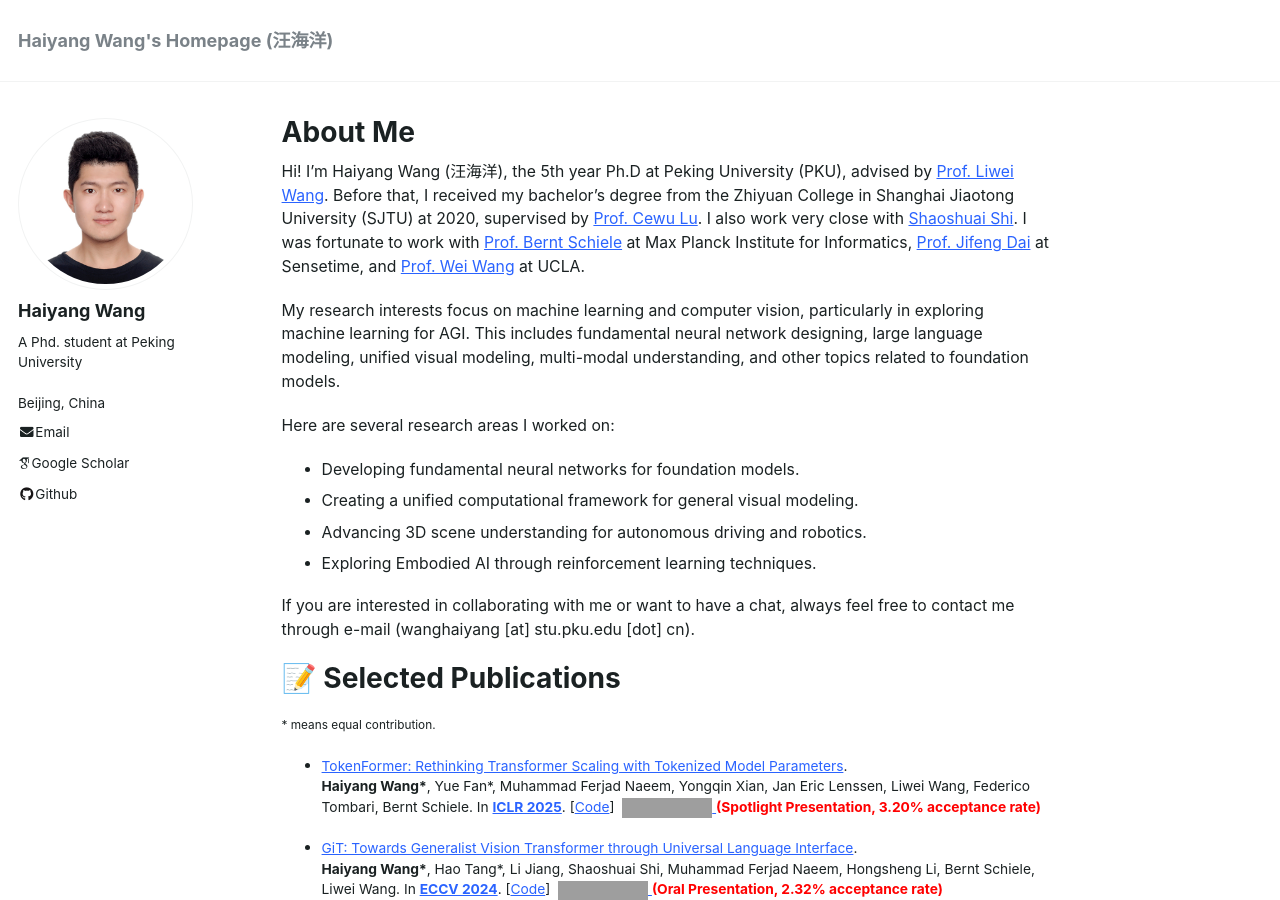
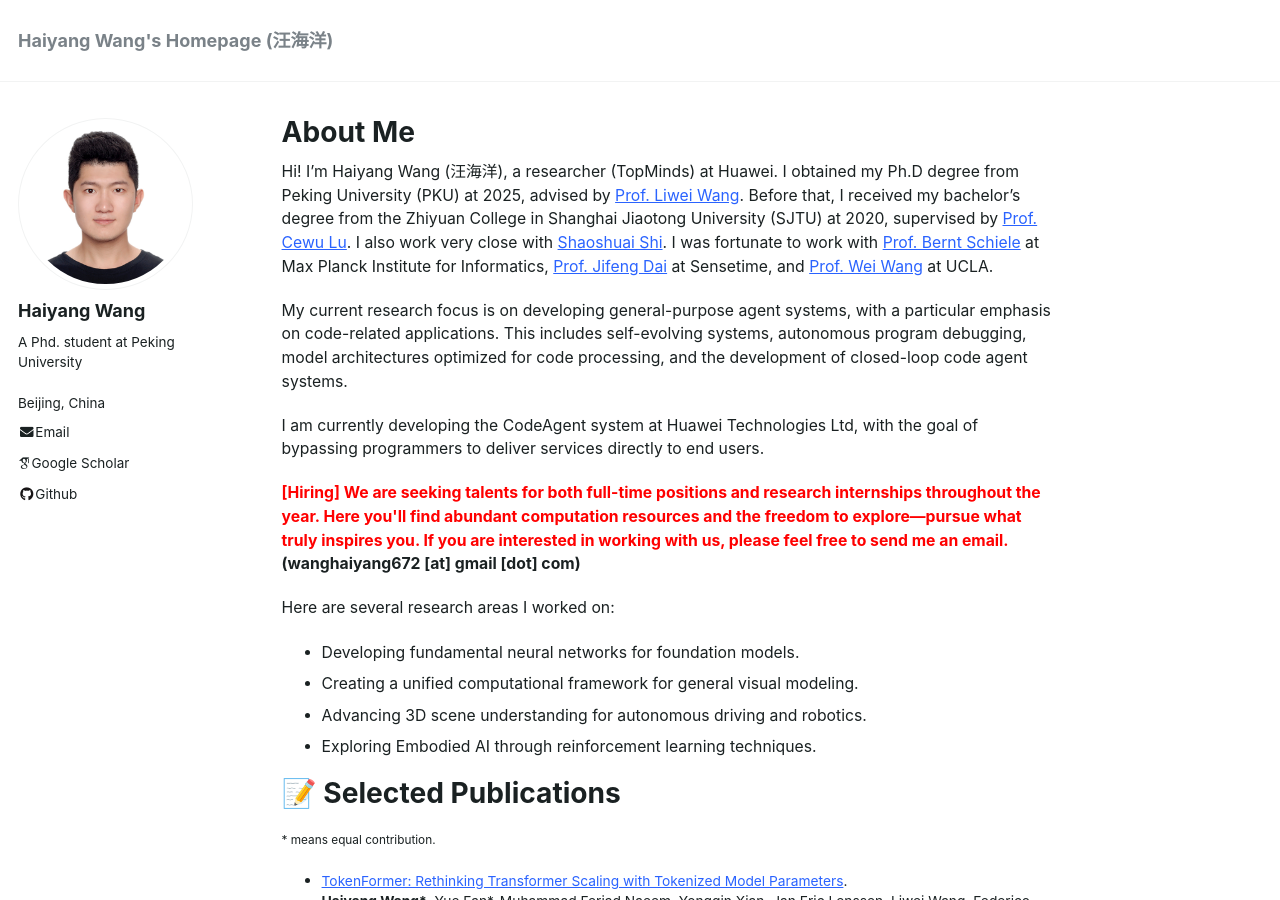
Before and after one commit to Haiyang-W/haiyang-w.github.io, a Jekyll site: the page built from _pages/about.md, in a window 1280 px wide and 900 px high. Built offline with Jekyll 4.4.1, drawn with Linux system fonts in a browser that asks for light colours; some web fonts are replaced; comment, search, counter and statistics services are not loaded; grey boxes are pictures that could not be loaded.

Commit message:
update readme

```diff
--- a/_pages/about.md
+++ b/_pages/about.md
@@ -8,17 +8,19 @@ redirect_from:
   - /about.html
 ---
 
-Hi! I'm Haiyang Wang (汪海洋), the 5th year Ph.D at Peking University (PKU), advised by [Prof. Liwei Wang](http://www.liweiwang-pku.com/). Before that, I received my bachelor’s degree from the Zhiyuan College in Shanghai Jiaotong University (SJTU) at 2020, supervised by [Prof. Cewu Lu](https://www.mvig.org/). I also work very close with [Shaoshuai Shi](https://shishaoshuai.com/). I was fortunate to work with [Prof. Bernt Schiele](https://scholar.google.com/citations?user=z76PBfYAAAAJ&hl=en) at Max Planck Institute for Informatics, [Prof. Jifeng Dai](https://scholar.google.com/citations?user=SH_-B_AAAAAJ&hl=en) at Sensetime, and [Prof. Wei Wang](https://scholar.google.de/citations?user=UedS9LQAAAAJ&hl=en) at UCLA.
+Hi! I'm Haiyang Wang (汪海洋), a researcher (TopMinds) at Huawei. I obtained my Ph.D degree from Peking University (PKU) at 2025, advised by [Prof. Liwei Wang](http://www.liweiwang-pku.com/). Before that, I received my bachelor’s degree from the Zhiyuan College in Shanghai Jiaotong University (SJTU) at 2020, supervised by [Prof. Cewu Lu](https://www.mvig.org/). I also work very close with [Shaoshuai Shi](https://shishaoshuai.com/). I was fortunate to work with [Prof. Bernt Schiele](https://scholar.google.com/citations?user=z76PBfYAAAAJ&hl=en) at Max Planck Institute for Informatics, [Prof. Jifeng Dai](https://scholar.google.com/citations?user=SH_-B_AAAAAJ&hl=en) at Sensetime, and [Prof. Wei Wang](https://scholar.google.de/citations?user=UedS9LQAAAAJ&hl=en) at UCLA.
 
-My research interests focus on machine learning and computer vision, particularly in exploring machine learning for AGI. This includes fundamental neural network designing, large language modeling, unified visual modeling, multi-modal understanding, and other topics related to foundation models.
+My current research focus is on developing general-purpose agent systems, with a particular emphasis on code-related applications. This includes self-evolving systems, autonomous program debugging, model architectures optimized for code processing, and the development of closed-loop code agent systems.
+
+I am currently developing the CodeAgent system at Huawei Technologies Ltd, with the goal of bypassing programmers to deliver services directly to end users.
+
+**<font color="red">[Hiring] We are seeking talents for both full-time positions and research internships throughout the year. Here you'll find abundant computation resources and the freedom to explore—pursue what truly inspires you. If you are interested in working with us, please feel free to send me an email.</font> (wanghaiyang672 [at] gmail [dot] com)**
 
 Here are several research areas I worked on:
 * Developing fundamental neural networks for foundation models.
 * Creating a unified computational framework for general visual modeling.
 * Advancing 3D scene understanding for autonomous driving and robotics.
 * Exploring Embodied AI through reinforcement learning techniques.
-
-If you are interested in collaborating with me or want to have a chat, always feel free to contact me through e-mail (wanghaiyang [at] stu.pku.edu [dot] cn).
 
 📝 Selected Publications
 ======
```
